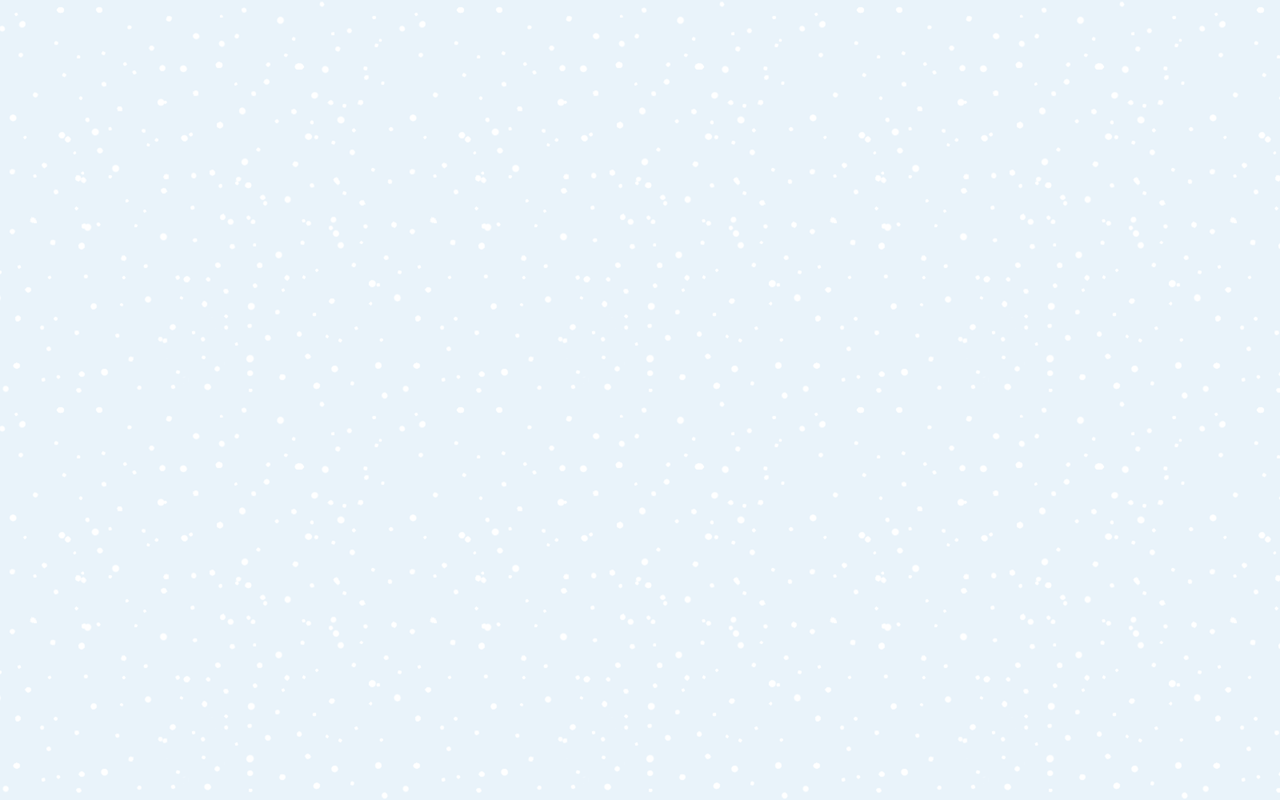
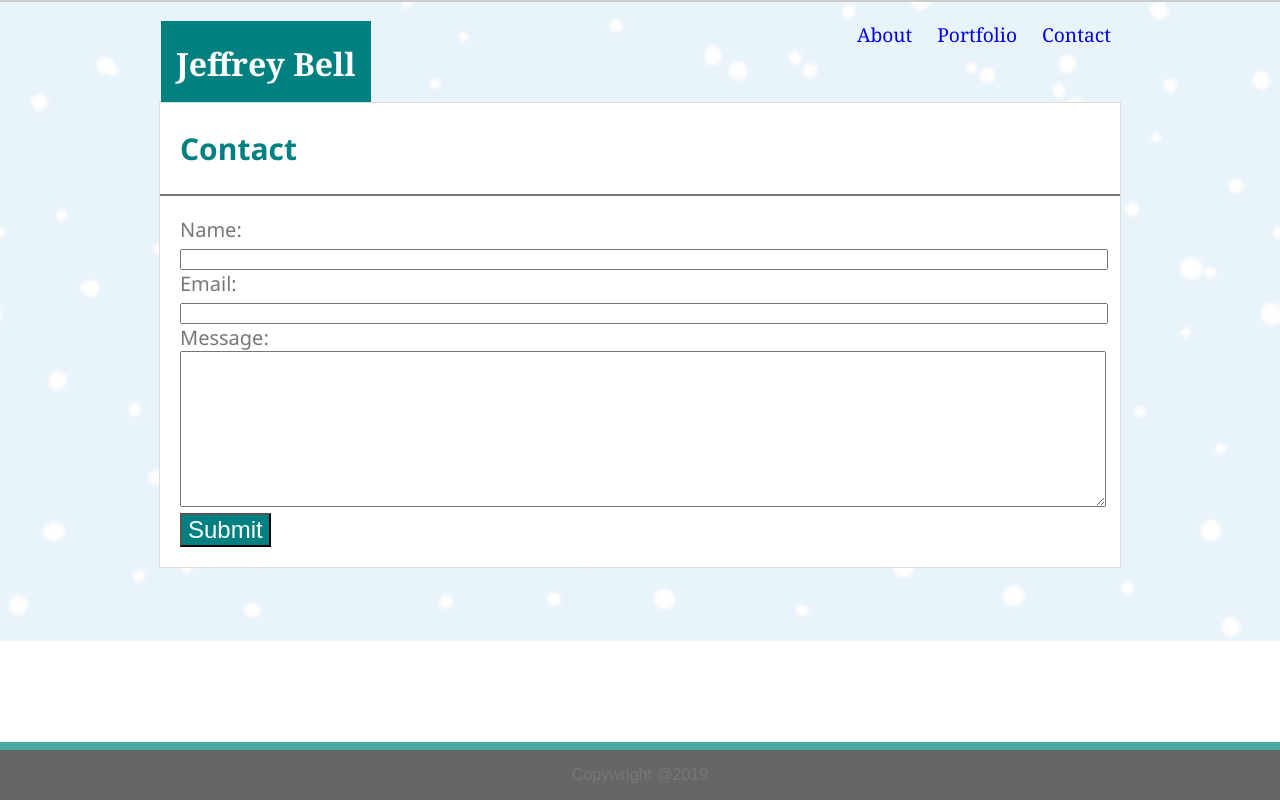
Before and after one commit to CodeMaster-jab/Portfolio, a plain HTML site: page contact.html in a window 1280 px wide. Drawn offline with Linux system fonts and the light colour scheme; files whose address does not match are found by name.

Commit message:
Added code for contact.html

```diff
--- a/assets/css/style.css
+++ b/assets/css/style.css
@@ -97,3 +97,15 @@
   .copywright {
     vertical-align: bottom;
   }
+  #frmContact {
+      margin: 20px;
+      color: #777777;
+  }
+  #btnSubmit {
+      font-size: x-large;
+      color: white;
+      background-color: teal;
+  }
+  .usrInput {
+      width: 100%;
+  }
--- a/contact.html
+++ b/contact.html
@@ -7,7 +7,41 @@
   <link rel="stylesheet" type="text/css" href="./assets/css/style.css">
 </head>
 
-<body style="background-image: url('./assets/images/blue-snow.png');">
-
-</body>
+<body class="bg">
+        <header>
+            <div id="headerContent">
+                <span class="name"><h1>Jeffrey Bell</h1></span>
+                <nav>
+                    <a href="./index.html">About</a>
+                    <a href="./portfolio.html">Portfolio</a>
+                    <a href="./contact.html">Contact</a>
+                </nav>
+            </div>
+        </header>
+        <main>
+            <div class="content">
+                <div id="contentHeader">
+                    <h2>Contact</h2>
+                </div>
+                <form id="frmContact" action="/my-handling-form-page" method="post">
+                    <div>
+                      <label for="name">Name:</label><br/>
+                      <input class="usrInput" type="text" id="name" >
+                    </div>
+                    <div>
+                      <label for="mail">Email:</label><br/>
+                      <input class="usrInput" type="email" id="mail" >
+                    </div>
+                    <div>
+                      <label for="msg">Message:</label><br/>
+                      <textarea class="usrInput" id="msg" rows="10" ></textarea>
+                    </div>
+                    <button id="btnSubmit" type="submit" >Submit</button>
+                  </form>
+            </div>
+        </main>
+        <footer>
+            <p id="copywright">Copywright @2019</p>
+        </footer>
+    </body>
 </html>
```
